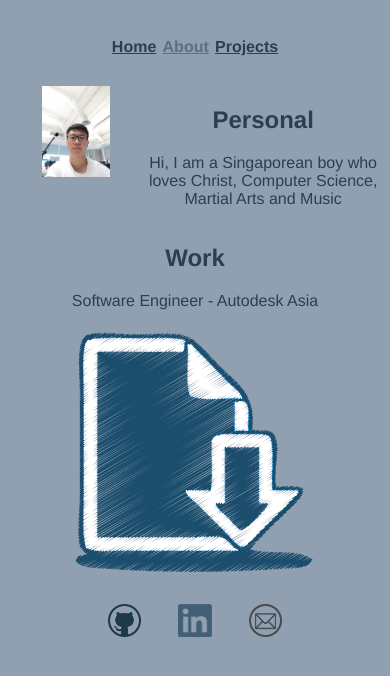
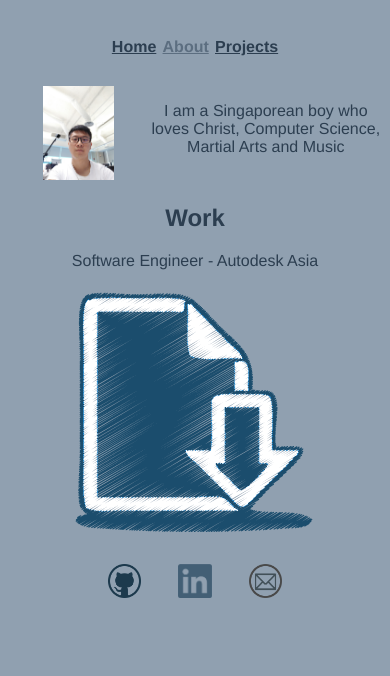
Before and after one commit to julwrites/julwrites.github.io, a Vue app: page /#/about in a window 390 px wide. Shown: the top 676 px of the page. Built offline with nearby package versions, Linux system fonts and the light colour scheme.

Commit message:
Alignment for mobile-friendly viewing

```diff
--- a/src/views/About.vue
+++ b/src/views/About.vue
@@ -6,8 +6,7 @@
       </div>
 
       <div>
-        <h2>Personal</h2>
-        <p>Hi, I am a Singaporean boy who loves Christ, Computer Science, Martial Arts and Music</p>
+        <p>I am a Singaporean boy who loves Christ, Computer Science, Martial Arts and Music</p>
       </div>
     </div>
 
--- a/src/views/Projects.vue
+++ b/src/views/Projects.vue
@@ -28,7 +28,6 @@ img {
 .gallery-img {
   width: 75%;
   height: auto;
-  cursor: grab;
 }
 .gallery-container {
   display: grid;
```
Also changed, not shown: src/assets/images/biblicabot.png.
